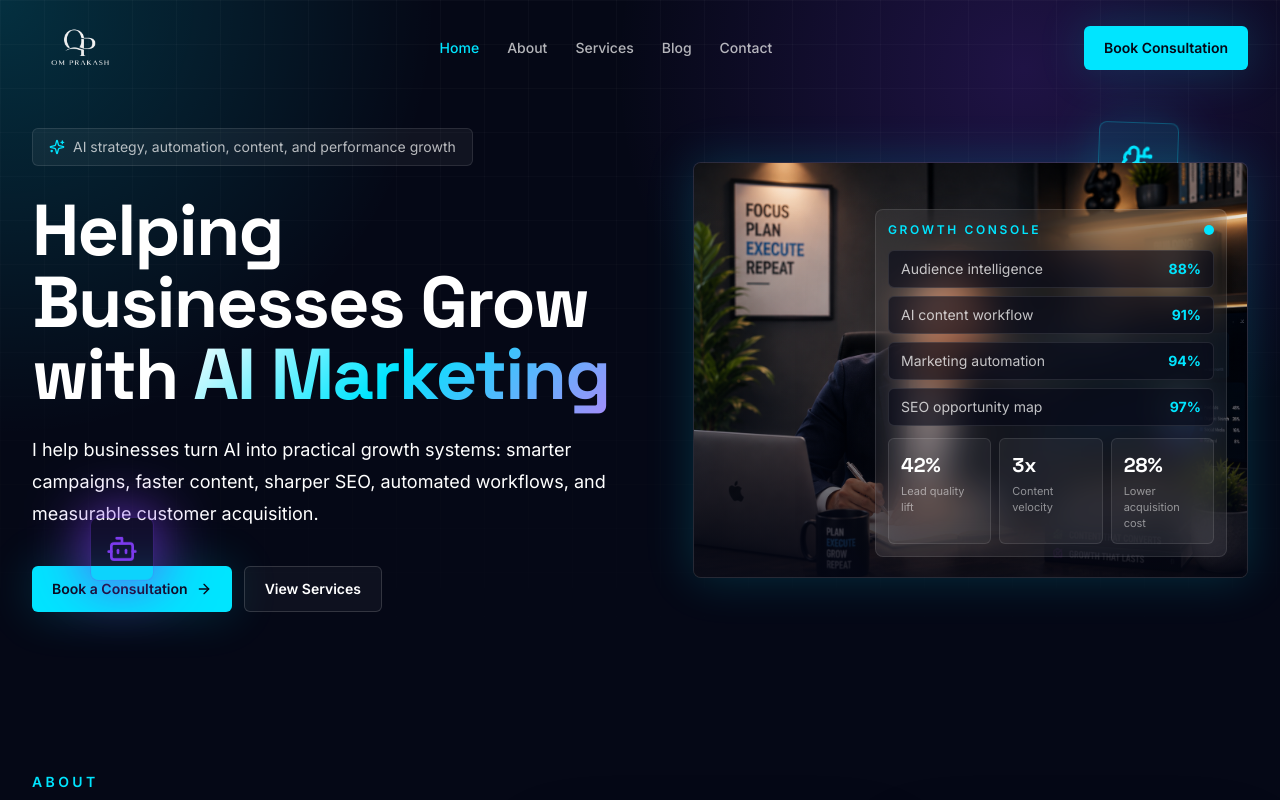
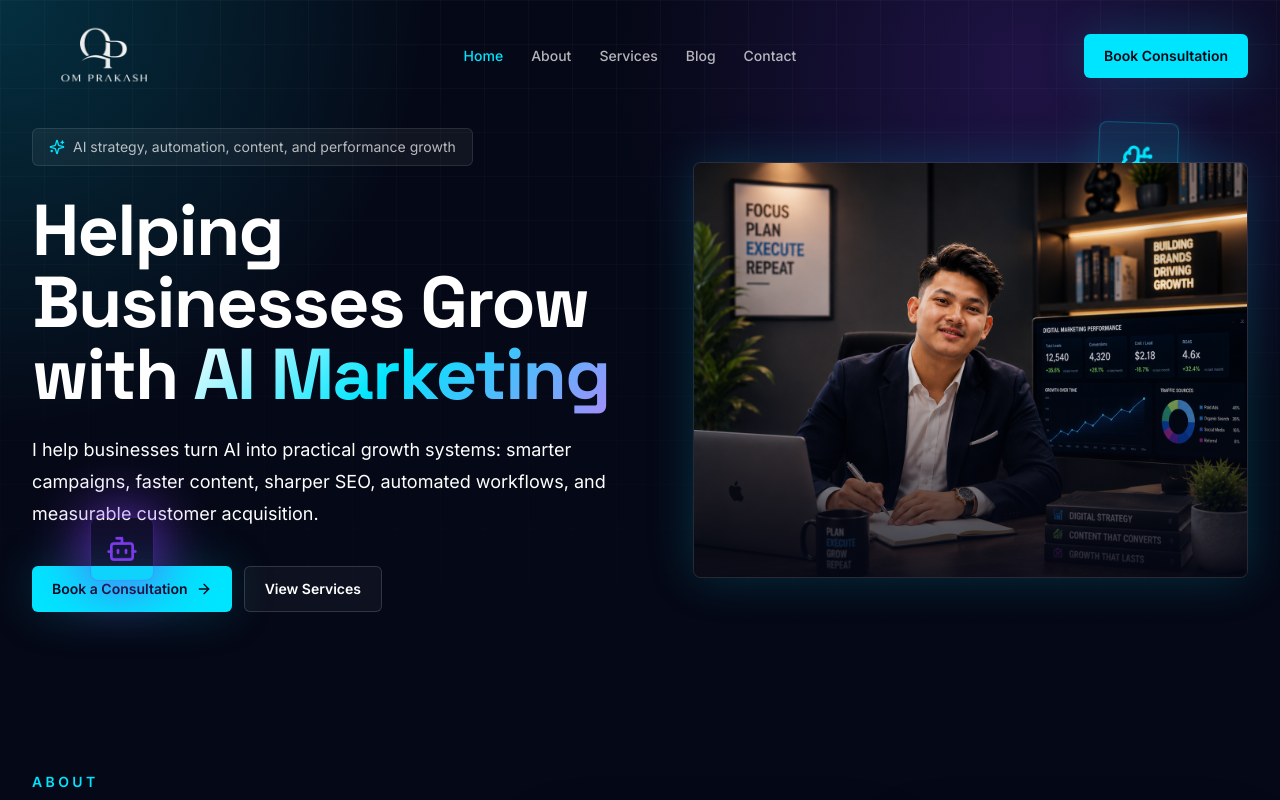
Before and after one commit to omgods66/personal-portfolio-website, a Next.js app: page / in a window 1280 px wide. Shown: the top 800 px of the page. Built offline with nearby package versions, Linux system fonts and the light colour scheme.

Commit message:
Enlarge logo and simplify hero image

```diff
--- a/components/layout/navbar.tsx
+++ b/components/layout/navbar.tsx
@@ -28,7 +28,7 @@ export function Navbar() {
         scrolled ? "border-b border-white/10 bg-ink/82 shadow-2xl backdrop-blur-xl" : "bg-transparent"
       }`}
     >
-      <nav className="mx-auto flex h-24 max-w-7xl items-center justify-between px-4 sm:px-6 lg:px-8">
+      <nav className="mx-auto flex h-28 max-w-7xl items-center justify-between px-4 sm:px-6 lg:px-8">
         <Link
           href="/"
           className="flex items-center"
@@ -37,10 +37,10 @@ export function Navbar() {
           <Image
             src="/logo-transparent.png"
             alt="Om Prakash logo"
-            width={250}
-            height={140}
+            width={340}
+            height={190}
             priority
-            className="h-14 w-auto object-contain sm:h-16"
+            className="h-20 w-auto object-contain sm:h-24"
           />
         </Link>
 
--- a/components/sections/hero.tsx
+++ b/components/sections/hero.tsx
@@ -4,12 +4,6 @@ import { motion } from "framer-motion";
 import Image from "next/image";
 import { ArrowRight, Bot, BrainCircuit, Sparkles } from "lucide-react";
 import { ButtonLink } from "@/components/ui/button-link";
-
-const metrics = [
-  ["42%", "Lead quality lift"],
-  ["3x", "Content velocity"],
-  ["28%", "Lower acquisition cost"]
-];
 
 export function Hero() {
   return (
@@ -72,36 +66,6 @@ export function Hero() {
               className="aspect-[4/3] h-auto w-full object-cover"
             />
             <div className="absolute inset-0 bg-gradient-to-t from-ink/85 via-ink/10 to-transparent" />
-            <div className="glass absolute bottom-0 left-0 right-0 rounded-b-lg rounded-t-none border-x-0 border-b-0 p-3 sm:bottom-5 sm:left-auto sm:right-5 sm:w-[22rem] sm:rounded-lg sm:border">
-              <div className="mb-3 flex items-center justify-between">
-                <span className="text-xs font-semibold uppercase tracking-[0.22em] text-cyan">Growth Console</span>
-                <span className="h-2.5 w-2.5 rounded-full bg-cyan shadow-glow" />
-              </div>
-              <div className="grid gap-2">
-                {["Audience intelligence", "AI content workflow", "Marketing automation", "SEO opportunity map"].map(
-                  (item, index) => (
-                    <motion.div
-                      key={item}
-                      initial={{ opacity: 0, x: -18 }}
-                      animate={{ opacity: 1, x: 0 }}
-                      transition={{ delay: 0.35 + index * 0.12 }}
-                      className="flex items-center justify-between rounded-md border border-white/10 bg-ink/60 px-3 py-2"
-                    >
-                      <span className="text-sm text-white/75">{item}</span>
-                      <span className="text-sm font-bold text-cyan">{88 + index * 3}%</span>
-                    </motion.div>
-                  )
-                )}
-              </div>
-              <div className="mt-3 grid grid-cols-3 gap-2">
-                {metrics.map(([value, label]) => (
-                  <div key={label} className="rounded-md border border-white/10 bg-white/[0.05] p-3">
-                    <p className="font-heading text-xl font-bold text-white">{value}</p>
-                    <p className="mt-1 text-[11px] leading-4 text-white/50">{label}</p>
-                  </div>
-                ))}
-              </div>
-            </div>
           </div>
         </motion.div>
       </div>
```
